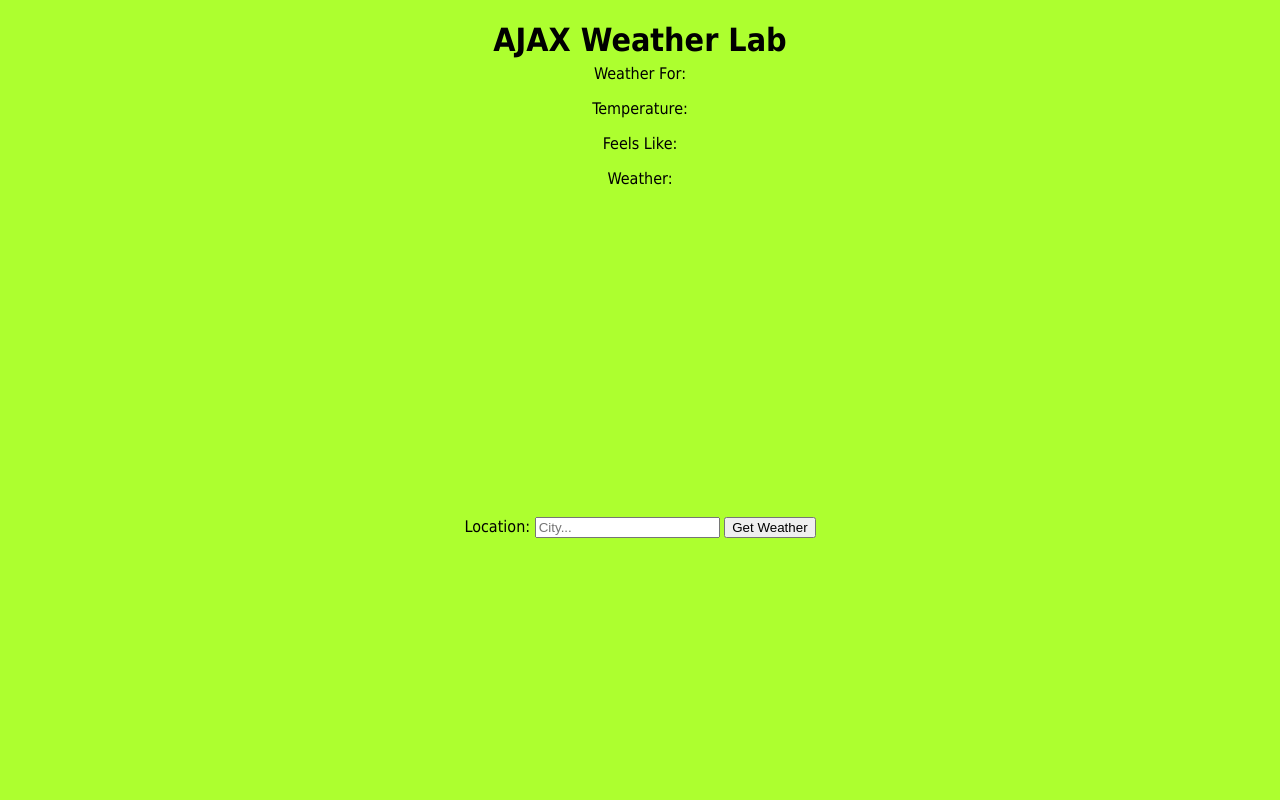
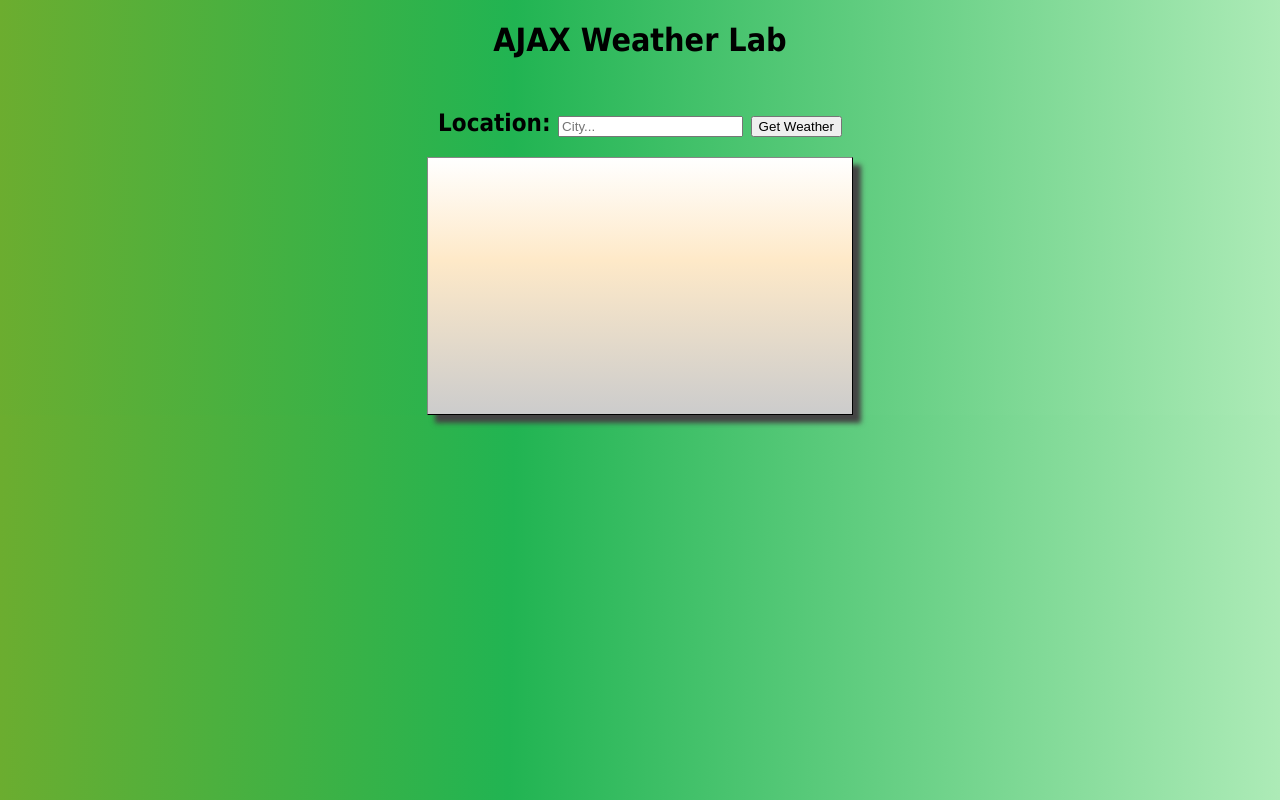
Before and after one commit to dakota-d-bradbury/weather-app-lab, a plain HTML site: page index.html in a window 1280 px wide. Drawn offline with nearby package versions, Linux system fonts and the light colour scheme.

Commit message:
MVP all code working, and CSS updated, HTML Simplified

```diff
--- a/index.html
+++ b/index.html
@@ -11,22 +11,16 @@
 </head>
 <body>
     <h1>AJAX Weather Lab</h1>
-    <main>
-
-        <p id="title">Weather For:</p>
-        <p>Temperature:</p>
-        <p id="temp"></p>
-        <p>Feels Like:</p>
-        <p id="feels like"></p>
-        <p>Weather:</p>
-        <p id="value"></p>
-
-    </main>
-    <form style="margin-top: 50px;">
+    <h2><form style="margin-top: 50px;">
         <label>Location:
             <input type="text" placeholder="City...">
         </label>
         <input type="submit" value="Get Weather">
     </form>
+    </h2>
+    <main>
+
+    </main>
+
 </body>
 </html>
--- a/script.js
+++ b/script.js
@@ -17,31 +17,29 @@ $form.on('submit', handleSubmit);
 function handleSubmit(evt) {
 	evt.preventDefault();
 	const weatherLocation = $input.val();
-  $.ajax(`${BASE_URL}weather?q=`+weatherLocation+`&units=imperial&appid=${API_KEY}`)
-        .then(function(data) {
+	$.ajax(`${BASE_URL}weather?q=` + weatherLocation + `&units=imperial&appid=${API_KEY}`)
+		.then(function (data) {
 			weatherData = data;
+			//Round importred temps to nearest uin
+			roundedTemp = Math.round(weatherData.main.temp);
+			roundedFeelsLike = Math.round(weatherData.main.feels_like);
 
 			// add data as text content to our DOM elements
 			render();
 
-    }, function(error) {
+		}, function (error) {
 			// failure callback function
 			console.log(error);
 		});
 }
 
 
-
 function render() {
 	$main.html(
-   // <img src="${weatherData.Poster}" alt="${weatherData.Title}" />
-    `<h3>Weather For:</h3>
-    <h3><p id="city">${weatherData.name}</p></h3>
-    <p>Temperature</p>
-    <p id="temp">${weatherData.main.temp}</p>
-    <p>Feels Like</p>
-    <p id="feels_like">${weatherData.main.feels_like}</p>
-    <p>Weather</p>
-    <p id ="value">${weatherData.weather[0].description}</p>
+
+	`<h3>Weather For: ${weatherData.name}</p></h3>
+    <p>Temperature: ${roundedTemp}℉</p>
+    <p>Feels Like: ${roundedFeelsLike}℉</p>
+    <p>Weather: ${weatherData.weather[0].description}</p>
     `);
 };
--- a/style.css
+++ b/style.css
@@ -4,11 +4,29 @@
 
   body{
     font-family: Tahoma, Geneva, sans-serif;
-    height: 100vh;
-    margin: 0;
-    display: grid;
+    height: auto;
+    max-width:auto;
+    margin: auto;
+    display: center;
     grid-template-rows: 3rem auto;
-    background-color: greenyellow;
+    background-image:  linear-gradient(91deg, rgb(108, 173, 47), rgb(33, 180, 82) 40%, rgb(173, 235, 183));
     text-align: center;
+    text-size-adjust: auto;
 
   }
+
+  main {
+    font-family: Tahoma, Geneva, sans-serif;
+    height: 15rem;
+    margin: auto;
+    position: center;
+    display: center;
+    justify-content: center;
+    text-transform: capitalize;
+    width: 25rem;
+    border: 1px outset  #333;
+    box-shadow: 8px 8px 5px #444;
+    padding: 8px 12px;
+    background-image: linear-gradient(180deg, rgb(255, 255, 255), rgb(254, 233, 200) 40%, #ccc);
+
+  }
```
Also changed, not shown: 1 other file. Lines whose indentation alone changed are shown as unchanged.
